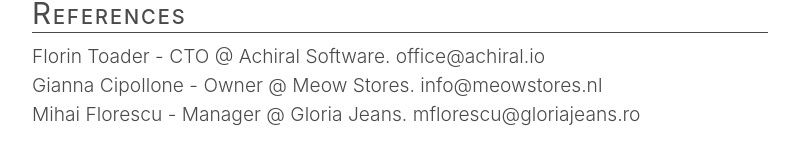
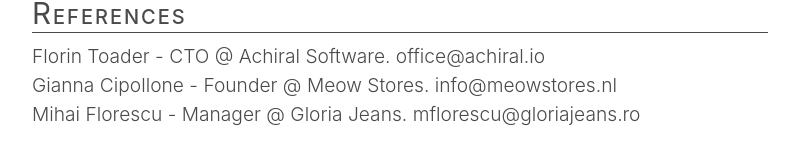
Before and after one commit to emilMircea/portfolio, a React (Create React App) app: page /cv in a window 1280 px wide. Shown: the part 1877-2038 px from the top of the page, without its empty margins (240-1039 px from the left). Built offline with nearby package versions, Linux system fonts and the light colour scheme.

Commit message:
change position name

```diff
--- a/src/components/CV/References.js
+++ b/src/components/CV/References.js
@@ -8,7 +8,7 @@
       <span className="is-lowercase">office@achiral.io</span>
     </p>
     <p className="has-text-weight-light is-capitalized">
-      Gianna Cipollone - Owner @ Meow Stores.{" "}
+      Gianna Cipollone - Founder @ Meow Stores.{" "}
       <span className="is-lowercase">info@meowstores.nl</span>
     </p>
     <p className="has-text-weight-light is-capitalized">
```
